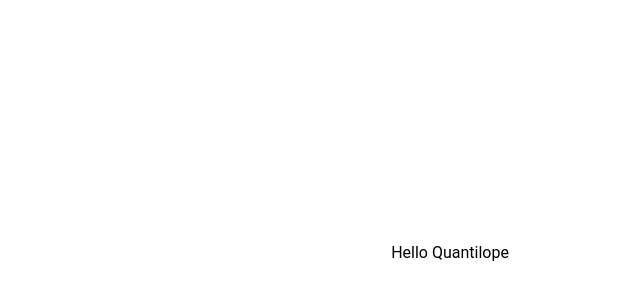
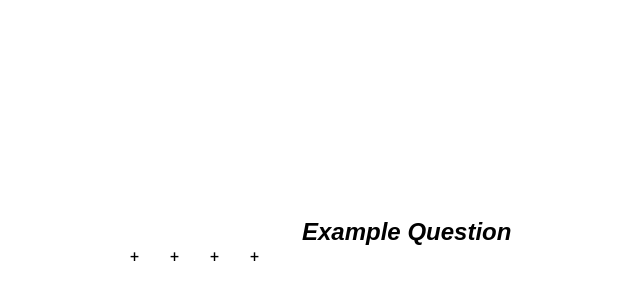
Before and after one commit to rubencarvalho/q-editor, a React (Create React App) app in the folder client/: page / in a window 1280 px wide. Shown: the part 156-456 px from the top of the page, without its empty margins (198-838 px from the left). Built offline with nearby package versions, Linux system fonts and the light colour scheme.

Commit message:
Title input done

```diff
--- a/client/src/App.js
+++ b/client/src/App.js
@@ -1,22 +1,50 @@
-import React, { useState } from 'react'
+import React, { Component } from 'react'
 import styled from 'styled-components'
-
-export default function App() {
-  const [columns, setColumns] = useState([])
-  const [rows, setRows] = useState([])
+import Title from './components/Title'
+import ColumnsHeader from './components/ColumnsHeader'
 
 const Container = styled.div`
   display: flex;
+  flex-direction: column;
   align-items: center;
   justify-content: center;
   height: 100%;
   width: 100%;
   position: absolute;
 `
+const ColumnGrid = styled.div`
+  width: 50%;
+  display: grid;
+  grid-template-columns: ${p => 'repeat(' + p.length + ', 40px)'};
+  height: 40px;
+`
 
+export default class App extends Component {
+  state = {
+    columns: [1, 2, 3, 4],
+    rows: [],
+    title: 'Example Question',
+  }
+
+  onTitleChangeHandler = event => {
+    this.setState({ ...this.state, title: event.target.value })
+  }
+
+  render() {
     return (
+      <React.Fragment>
         <Container>
-      <div>Hello Quantilope</div>
+          <Title
+            title={this.state.title}
+            onChangeHandler={this.onTitleChangeHandler}
+          />
+          <ColumnGrid length={this.state.columns.length + 1}>
+            {this.state.columns.map(() => (
+              <div>+</div>
+            ))}
+          </ColumnGrid>
         </Container>
+      </React.Fragment>
     )
   }
+}
--- /dev/null
+++ b/client/src/components/ColumnsHeader.js
@@ -0,0 +1,7 @@
+import React, { Component } from 'react'
+
+export default class ColumnsHeader extends Component {
+  render() {
+    return <div />
+  }
+}
--- /dev/null
+++ b/client/src/components/Title.js
@@ -0,0 +1,81 @@
+import React from 'react'
+import styled from 'styled-components'
+
+const StyledInput = styled.input`
+  display: block;
+  font-size: 1.5em;
+  font-weight: bold;
+  border: none;
+  outline: none;
+  width: 300px;
+  font-style: italic;
+`
+export default function Title({ title, onChangeHandler }) {
+  return (
+    <StyledInput
+      name="title"
+      value={title}
+      placeholder="Enter your question title"
+      onChange={onChangeHandler}
+    />
+  )
+}
+
+// import React, { useState } from 'react'
+// import styled from 'styled-components'
+
+// const Text = styled.h2`
+//   border-bottom: 1px solid grey;
+//   width: 300px;
+// `
+
+// const StyledInput = styled.input`
+//   display: block;
+//   font-size: 1.5em;
+//   font-weight: bold;
+//   border: none;
+//   border-bottom: 1px solid grey;
+//   outline: none;
+//   width: 300px;
+//   overflow: hidden;
+// `
+
+// export default function Title({ title, onTitleChangeHandler }) {
+//   const [input, setInput] = useState(title || 'Enter question name')
+//   const [editMode, setEditMode] = useState(false)
+
+//   function onChangeHandler(event) {
+//     setInput(event.target.value)
+//     onTitleChangeHandler(event.target.value)
+//   }
+//   function onSubmitHandler(event) {
+//     event.preventDefault()
+//     onTitleChangeHandler(input)
+//     setEditMode(false)
+//   }
+
+//   function onCancelHandler(event) {
+//     event.preventDefault()
+//     setInput(title)
+//     setEditMode(false)
+//   }
+
+//   if (editMode === true) {
+//     return (
+//       <form onSubmit={onSubmitHandler}>
+//         <StyledInput
+//           key="title"
+//           type="text"
+//           value={input}
+//           onChange={e => onChangeHandler(e)}
+//         />
+//         <button type="submit">Save</button>
+//         <button type="cancel" onClick={e => onCancelHandler(e)}>
+//           Cancel
+//         </button>
+//       </form>
+//     )
+//   } else {
+//     return <Text onClick={() => setEditMode(true)}>{title}</Text>
+//   }
+// }
```
Also changed, not shown: 2 other files (tests, documents, lock files or other folders). Lines whose indentation alone changed are shown as unchanged.
